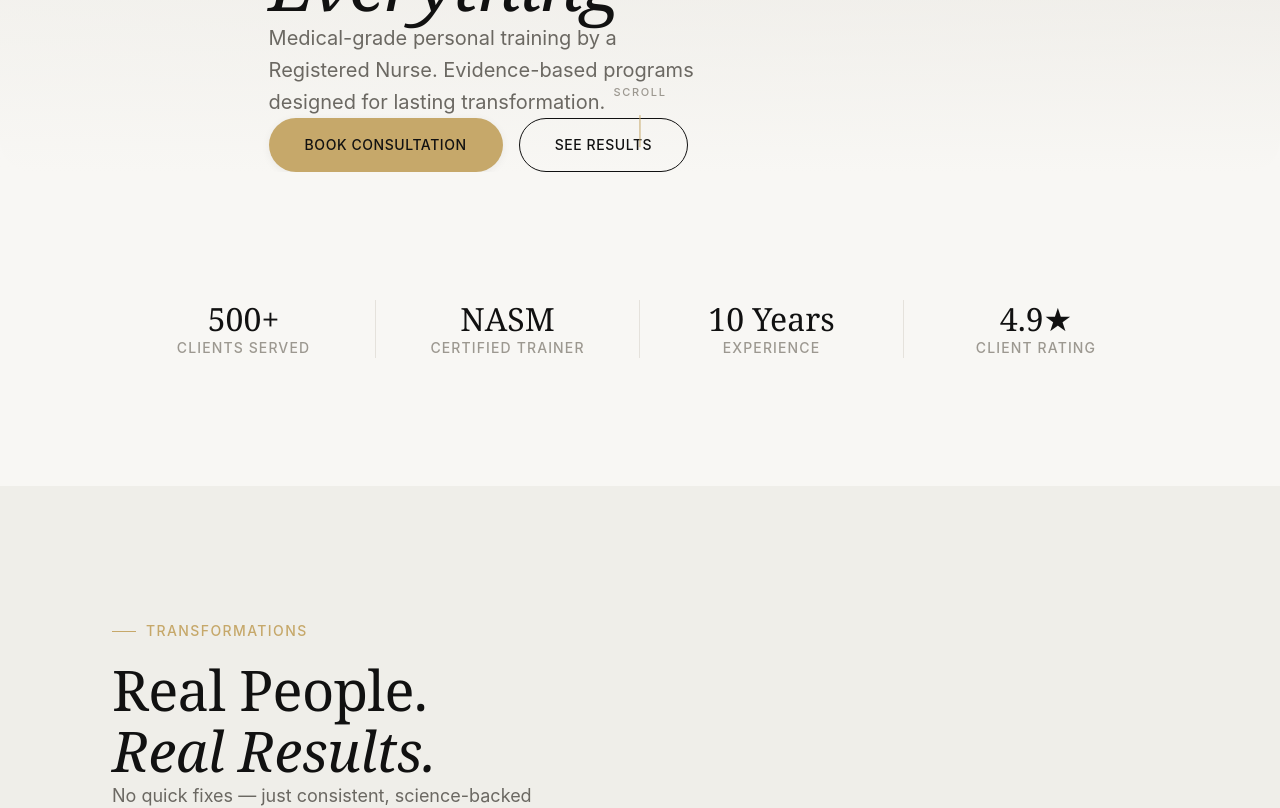
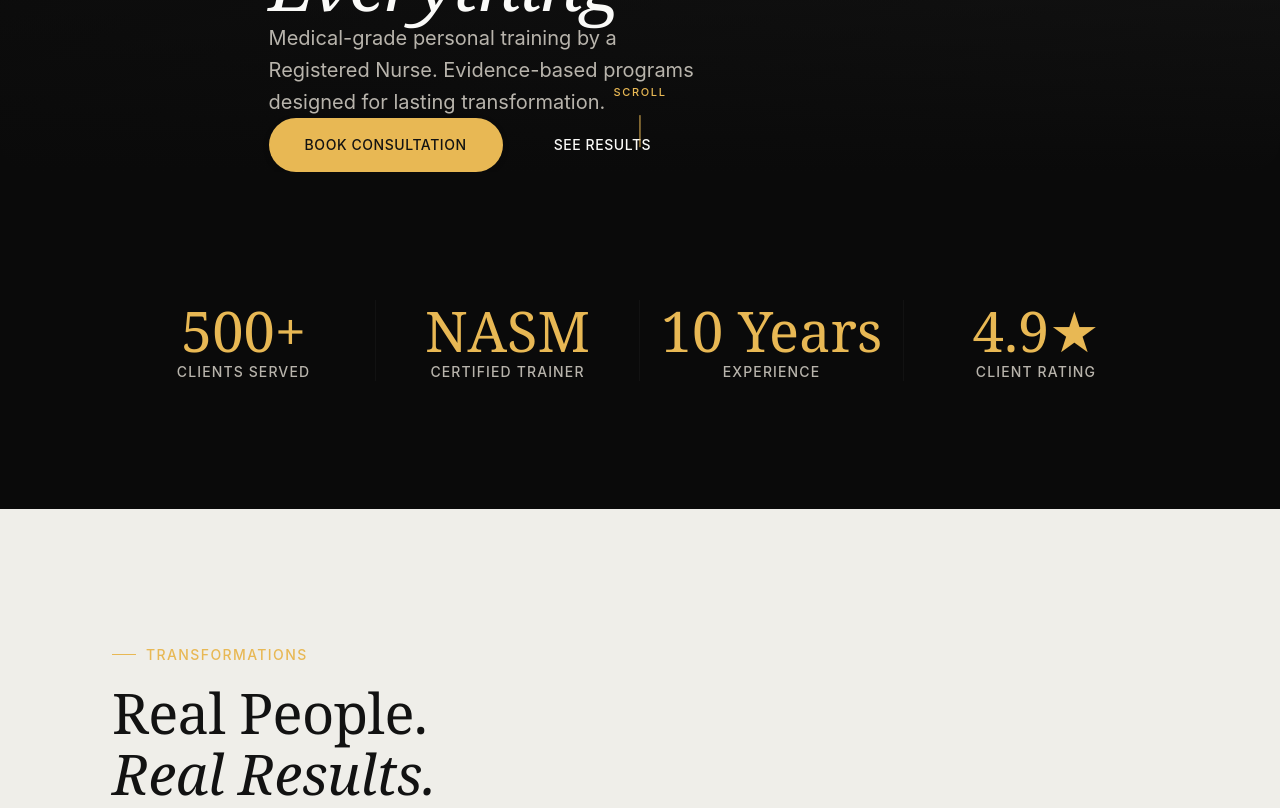
Before and after one commit to Garrettzhanggithub/selena-fitness, a Next.js app: page / in a window 1280 px wide. Shown: the part 628-1436 px from the top of the page. Built offline with nearby package versions, Linux system fonts and the light colour scheme.

Commit message:
Design PRD v1.1: Strong contrast color tokens + dark Hero/Stats sections

```diff
--- a/src/app/globals.css
+++ b/src/app/globals.css
@@ -3,35 +3,40 @@
 
 /* ═══════════════════════════════════════════════════
    ✨ SELENA FITNESS — LUXURY EDITORIAL DESIGN TOKENS
-   Design PRD v2.0 — Confident · Refined · Powerful
+   Design PRD v1.1 (强对比修订版) — Confident · Refined · Powerful
    ═══════════════════════════════════════════════════ */
 
 :root {
-  /* ── Color System (4.1) ── */
-  --color-primary:      #111111;
-  --color-secondary:    #FFFFFF;
-  --color-accent:       #C6A86A;
-  --color-accent-hover: #B8945D;
-  --color-background:   #F8F7F4;
-  --color-muted:        #6B6862;
-  --color-border:       #E5E2DC;
-  --color-success:      #3F7A5A;
-  --color-error:        #B3413E;
+  /* ── Color System (4.1 v1.1 — Strong Contrast) ── */
+  --color-bg-dark:        #0A0A0A;
+  --color-bg-light:       #F6F3EC;
+  --color-text-on-dark:   #FAFAF8;
+  --color-text-on-light:  #121212;
+  --color-muted-on-dark:  #B8B4AC;
+  --color-muted-on-light: #6B675F;
+  --color-accent:         #E8B854;
+  --color-accent-hover:   #D4A53C;
+  --color-accent-onlight: #8A6212;
+  --color-accent-large:   #B8860B;
+  --color-border-dark:    #2A2A2A;
+  --color-border-light:   #E5E2DC;
+  --color-success:        #3F7A5A;
+  --color-error:          #E05A52;
 
   /* ── Theme Variables (Light — default) ── */
-  --bg:                 var(--color-background);
+  --bg:                 var(--color-bg-light);
   --bg-alt:             #EFEEE9;
-  --bg-dark-section:    var(--color-primary);
-  --text-primary:       var(--color-primary);
-  --text-secondary:     var(--color-muted);
+  --bg-dark-section:    var(--color-bg-dark);
+  --text-primary:       var(--color-text-on-light);
+  --text-secondary:     var(--color-muted-on-light);
   --text-tertiary:      #9C9890;
   --card-bg:            #FFFFFF;
-  --card-border:        var(--color-border);
-  --navbar-bg:          rgba(248, 247, 244, 0.85);
+  --card-border:        var(--color-border-light);
+  --navbar-bg:          rgba(246, 243, 236, 0.85);
   --navbar-border:      rgba(0, 0, 0, 0.06);
   --input-bg:           #FFFFFF;
-  --input-border:       var(--color-border);
-  --divider:            var(--color-border);
+  --input-border:       var(--color-border-light);
+  --divider:            var(--color-border-light);
 
   /* ── Typography Scale (4.2) — Desktop ── */
   --text-hero:          clamp(3rem, 7vw, 4.5rem);
@@ -289,14 +294,16 @@ body {
 }
 
 /* Dark section button variants */
-.section-dark .btn-secondary {
-  color: var(--color-secondary);
+.section-dark .btn-secondary,
+.btn-secondary-dark {
+  color: var(--color-text-on-dark);
   border-color: rgba(255, 255, 255, 0.3);
 }
 
-.section-dark .btn-secondary:hover {
-  background: var(--color-secondary);
-  color: var(--color-primary);
+.section-dark .btn-secondary:hover,
+.btn-secondary-dark:hover {
+  background: var(--color-text-on-dark);
+  color: var(--color-bg-dark);
 }
 
 .btn-link {
--- a/src/components/sections/Hero.tsx
+++ b/src/components/sections/Hero.tsx
@@ -17,15 +17,15 @@ export default function Hero() {
   }, []);
 
   return (
-    <section ref={ref} className="relative min-h-screen flex items-end pb-16 md:pb-24 overflow-hidden" style={{ background: "var(--bg)" }}>
+    <section ref={ref} className="relative min-h-screen flex items-end pb-16 md:pb-24 overflow-hidden" style={{ background: "var(--color-bg-dark)" }}>
       {/* ── Background Image with Parallax ── */}
       <motion.div style={{ y }} className="absolute inset-0 z-0">
-        <div className="absolute inset-0 img-placeholder" style={{ background: "linear-gradient(135deg, var(--bg-alt) 0%, var(--color-border) 100%)" }}>
+        <div className="absolute inset-0 img-placeholder" style={{ background: "linear-gradient(135deg, #0A0A0A 0%, #1a1a1a 100%)" }}>
           {/* Replace with actual studio photo */}
-          <span className="opacity-40 text-lg italic">[ Studio Portrait ]</span>
+          <span className="opacity-40 text-lg italic" style={{ color: "var(--color-muted-on-dark)" }}>[ Studio Portrait ]</span>
         </div>
         {/* Subtle overlay gradient for text readability */}
-        <div className="absolute inset-0 bg-gradient-to-t from-[var(--bg)] via-transparent to-[var(--bg)]/30" />
+        <div className="absolute inset-0 bg-gradient-to-t from-[var(--color-bg-dark)] via-transparent to-[var(--color-bg-dark)]/30" />
       </motion.div>
 
       {/* ── Content — Left 40% ── */}
@@ -39,6 +39,7 @@ export default function Hero() {
           animate={loaded ? { opacity: 1, y: 0 } : {}}
           transition={{ duration: 0.6, ease: [0.22, 1, 0.36, 1] }}
           className="text-caption mb-6"
+          style={{ color: "var(--color-accent)" }}
         >
           Personal Training · Los Angeles
         </motion.p>
@@ -48,7 +49,8 @@ export default function Hero() {
           initial={{ opacity: 0, y: 30 }}
           animate={loaded ? { opacity: 1, y: 0 } : {}}
           transition={{ duration: 0.7, delay: 0.15, ease: [0.22, 1, 0.36, 1] }}
-          className="display text-[var(--text-primary)] mb-6"
+          className="display mb-6"
+          style={{ color: "var(--color-text-on-dark)" }}
         >
           Strength That Changes
           <br />
@@ -61,6 +63,7 @@ export default function Hero() {
           animate={loaded ? { opacity: 1, y: 0 } : {}}
           transition={{ duration: 0.6, delay: 0.3, ease: [0.22, 1, 0.36, 1] }}
           className="text-body-lg max-w-md mb-10"
+          style={{ color: "var(--color-muted-on-dark)" }}
         >
           Medical-grade personal training by a Registered Nurse.
           Evidence-based programs designed for lasting transformation.
@@ -76,7 +79,7 @@ export default function Hero() {
           <Link href="/booking" className="btn-primary">
             Book Consultation
           </Link>
-          <Link href="#results" className="btn-secondary">
+          <Link href="#results" className="btn-secondary btn-secondary-dark">
             See Results
           </Link>
         </motion.div>
@@ -90,11 +93,12 @@ export default function Hero() {
         className="absolute bottom-8 left-1/2 -translate-x-1/2 z-10"
       >
         <div className="flex flex-col items-center gap-2">
-          <span className="text-caption" style={{ letterSpacing: "0.15em", fontSize: "0.6875rem" }}>Scroll</span>
+          <span className="text-caption" style={{ letterSpacing: "0.15em", fontSize: "0.6875rem", color: "var(--color-accent)" }}>Scroll</span>
           <motion.div
             animate={{ y: [0, 8, 0] }}
             transition={{ duration: 1.5, repeat: Infinity, ease: "easeInOut" }}
-            className="w-px h-8 bg-[var(--color-accent)]"
+            className="w-px h-8"
+            style={{ background: "var(--color-accent)" }}
           />
         </div>
       </motion.div>
--- a/src/components/sections/Trust.tsx
+++ b/src/components/sections/Trust.tsx
@@ -29,14 +29,15 @@ const itemVariants = {
 
 export default function Trust() {
   return (
-    <section className="section-full" style={{ background: "var(--bg)" }}>
+    <section className="section-full" style={{ background: "var(--color-bg-dark)" }}>
       <div className="container">
         <motion.div
           variants={containerVariants}
           initial="hidden"
           whileInView="visible"
           viewport={{ once: true, margin: "-60px" }}
-          className="grid grid-cols-2 md:grid-cols-4 gap-8 md:gap-0 divide-x-0 md:divide-x divide-[var(--divider)]"
+          className="grid grid-cols-2 md:grid-cols-4 gap-8 md:gap-0 divide-x-0 md:divide-x"
+          style={{ borderColor: "var(--color-border-dark)" }}
         >
           {stats.map((stat) => (
             <motion.div
@@ -45,9 +46,13 @@ export default function Trust() {
               className="flex flex-col items-center text-center px-4 md:px-8 py-6 group cursor-default"
             >
               <span
-                className="heading-sm mb-2 transition-colors duration-300"
+                className="mb-2 transition-colors duration-300"
                 style={{
-                  color: "var(--text-primary)",
+                  fontSize: "var(--text-h1)",
+                  fontWeight: 500,
+                  lineHeight: 1.1,
+                  color: "var(--color-accent)",
+                  fontFamily: "'Playfair Display', Georgia, serif",
                 }}
               >
                 {stat.value}
@@ -55,7 +60,7 @@ export default function Trust() {
               <span
                 className="text-caption tracking-wider"
                 style={{
-                  color: "var(--text-tertiary)",
+                  color: "var(--color-muted-on-dark)",
                   transition: "color 0.3s var(--ease-out)",
                 }}
               >
```
